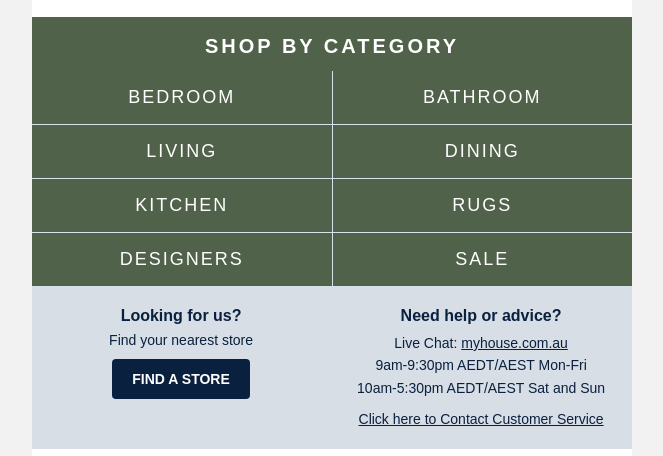
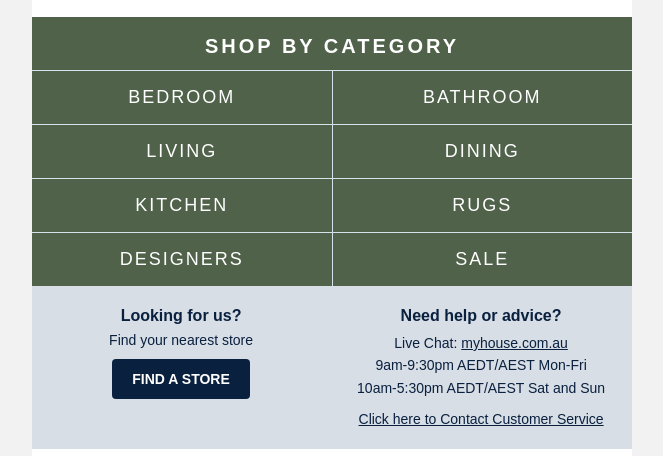
Before and after one commit to customrjohnp/MyHouse-AP_TR_AC_F_E2, a plain HTML site: page index.html in a window 1280 px wide. Shown: the part 2509-2965 px from the top of the page, without its empty margins (308-971 px from the left). Drawn offline with Linux system fonts and the light colour scheme.

Commit message:
Update index.html

```diff
--- a/index.html
+++ b/index.html
@@ -278,7 +278,7 @@
                       Shop by Category
                     </td>
                   </tr>
-                  <tr><td style="height:1px;line-height:1px;background:#51624B;font-size:0">&nbsp;</td></tr>
+                  <tr><td style="height:1px;line-height:1px;background:#d7e2ea;font-size:0">&nbsp;</td></tr>
                   <tr>
                     <td>
                       <table role="presentation" width="100%" cellpadding="0" cellspacing="0" border="0">
```
